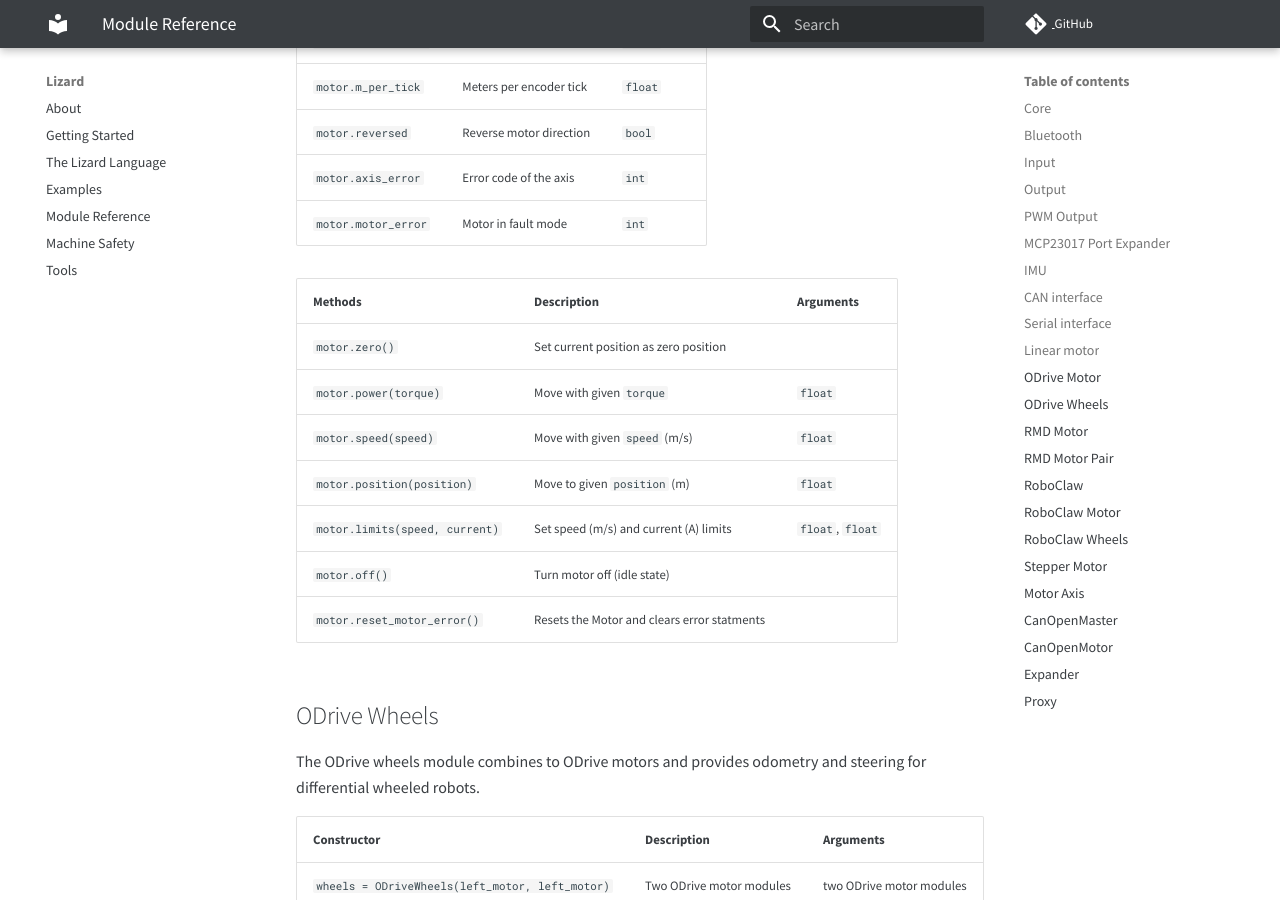
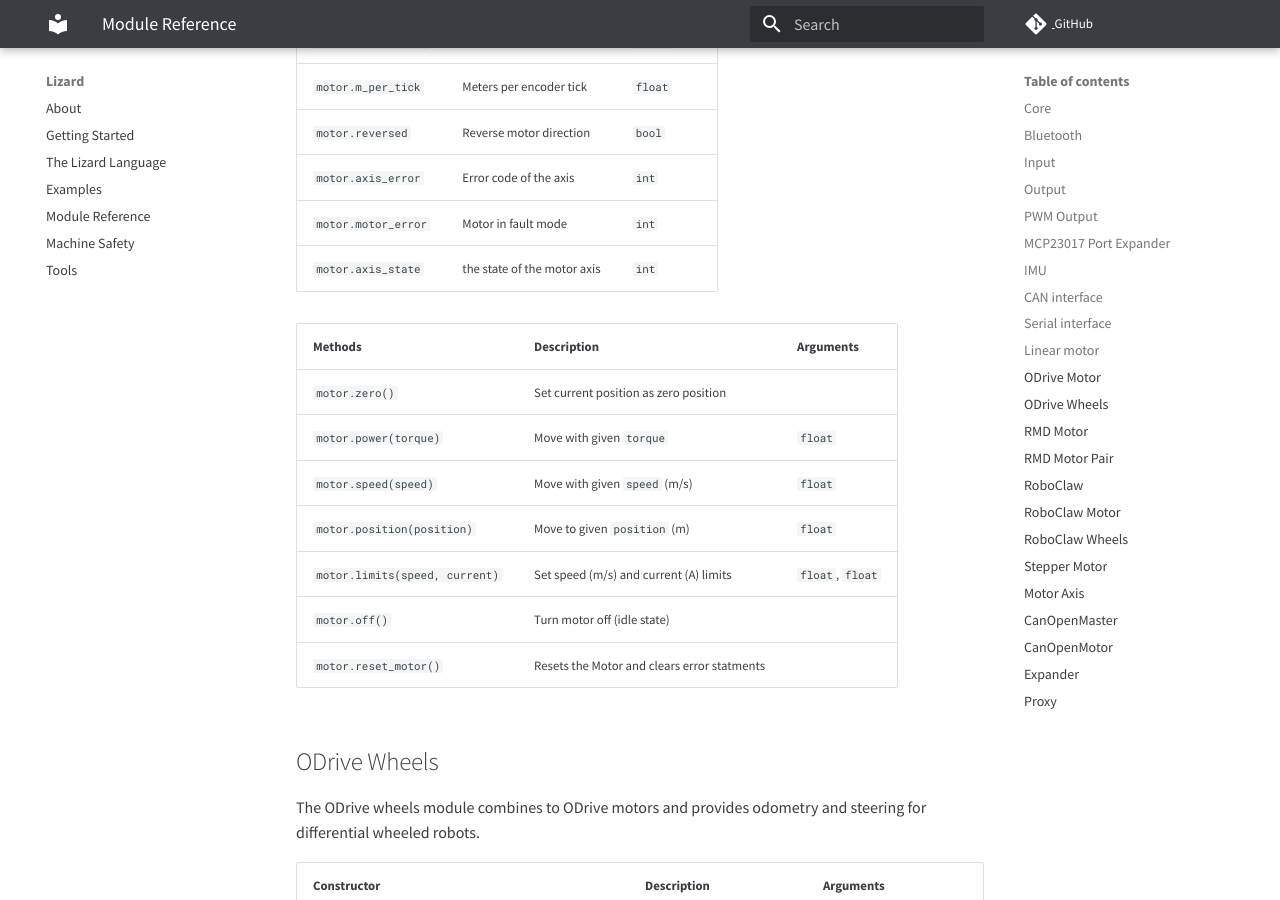
Before and after one commit to zauberzeug/lizard, an MkDocs documentation site: the page built from docs/module_reference.md, in a window 1280 px wide and 900 px high, scrolled down 9060 px. Built offline with MkDocs 1.6.1 and Material for MkDocs 9.7.7, drawn with Linux system fonts in a browser that asks for light colours; comment, search, counter and statistics services are not loaded.

Commit message:
Update ODriveMotor module to include new axis state property

```diff
--- a/docs/module_reference.md
+++ b/docs/module_reference.md
@@ -265,14 +265,15 @@
 | ---------------------------------- | ---------------------- | ----------------- |
 | `motor = ODriveMotor(can, can_id)` | CAN module and node ID | CAN module, `int` |
 
-| Properties          | Description             | Data type |
-| ------------------- | ----------------------- | --------- |
-| `motor.position`    | Motor position (meters) | `float`   |
-| `motor.tick_offset` | Encoder tick offset     | `float`   |
-| `motor.m_per_tick`  | Meters per encoder tick | `float`   |
-| `motor.reversed`    | Reverse motor direction | `bool`    |
-| `motor.axis_error`  | Error code of the axis  | `int`     |
-| `motor.motor_error` | Motor in fault mode     | `int`     |
+| Properties          | Description                 | Data type |
+| ------------------- | --------------------------- | --------- |
+| `motor.position`    | Motor position (meters)     | `float`   |
+| `motor.tick_offset` | Encoder tick offset         | `float`   |
+| `motor.m_per_tick`  | Meters per encoder tick     | `float`   |
+| `motor.reversed`    | Reverse motor direction     | `bool`    |
+| `motor.axis_error`  | Error code of the axis      | `int`     |
+| `motor.motor_error` | Motor in fault mode         | `int`     |
+| `motor.axis_state`  | the state of the motor axis | `int`     |
 
 | Methods                        | Description                                 | Arguments        |
 | ------------------------------ | ------------------------------------------- | ---------------- |
@@ -282,7 +283,7 @@
 | `motor.position(position)`     | Move to given `position` (m)                | `float`          |
 | `motor.limits(speed, current)` | Set speed (m/s) and current (A) limits      | `float`, `float` |
 | `motor.off()`                  | Turn motor off (idle state)                 |                  |
-| `motor.reset_motor_error()`    | Resets the Motor and clears error statments |                  |
+| `motor.reset_motor()`          | Resets the Motor and clears error statments |                  |
 
 ## ODrive Wheels
 
```
